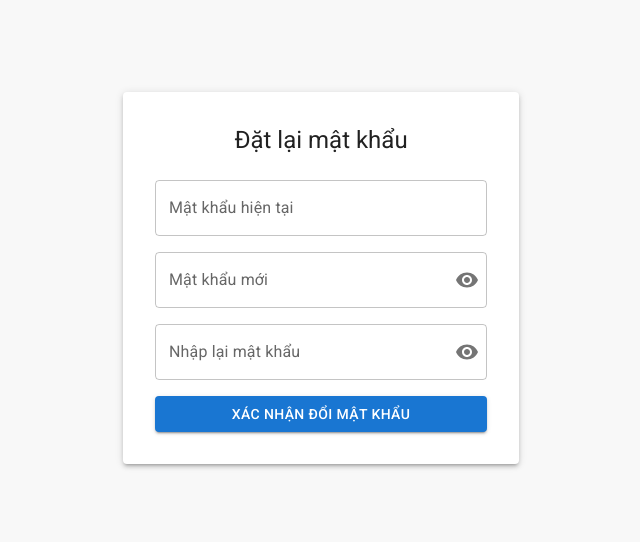
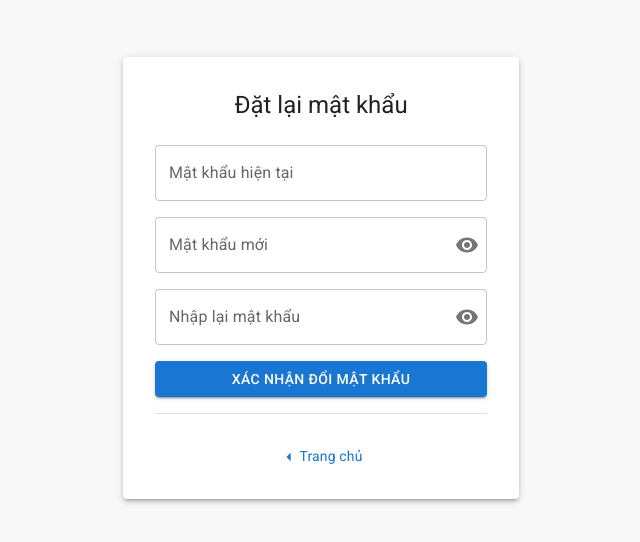
Before and after one commit to lap2004/Frontend_UI, a Next.js app: page /change-password in a window 1280 px wide. Shown: the part 122-664 px from the top of the page, without its empty margins (319-959 px from the left). Built offline with nearby package versions, Linux system fonts and the light colour scheme; no server answers.

Commit message:
cap nhat trang change-password

```diff
--- a/src/app/change-password/page.tsx
+++ b/src/app/change-password/page.tsx
@@ -9,11 +9,14 @@ import {
   Box,
   CircularProgress,
   Paper,
+  Divider,
 } from "@mui/material";
+import ArrowLeftIcon from '@mui/icons-material/ArrowLeft';
 import VisibilityIcon from "@mui/icons-material/Visibility";
 import VisibilityOffIcon from "@mui/icons-material/VisibilityOff";
 import { toast } from "react-toastify";
 import Cookies from "js-cookie";
+import { useRouter } from "next/navigation";
 export default function ChangePasswordPage() {
   const [newPassword, setNewPassword] = useState("");
   const [confirmPassword, setConfirmPassword] = useState("");
@@ -70,6 +73,7 @@ export default function ChangePasswordPage() {
     }
   };
 
+  const router = useRouter();
 
   return (
     <Suspense fallback={<div>Loading...</div>}>
@@ -161,6 +165,23 @@ export default function ChangePasswordPage() {
                 >
                   {loading ? <CircularProgress size={20} /> : "Xác nhận đổi mật khẩu"}
                 </Button>
+
+                <Divider></Divider>
+                <Typography
+                variant="body2"
+                align="center"
+                sx={{
+                  mt: 2,
+                  color: "primary.main",
+                  cursor: "pointer",
+                  transition: "all 0.3s ease",
+                  '&:hover': { color: '#1F2251' }
+                }}
+                onClick={() => router.push("/user/home")}
+              >
+                <ArrowLeftIcon fontSize="small" sx={{ verticalAlign: "middle" }} />
+                Trang chủ
+              </Typography>
               </Box>
             )}
 
```
